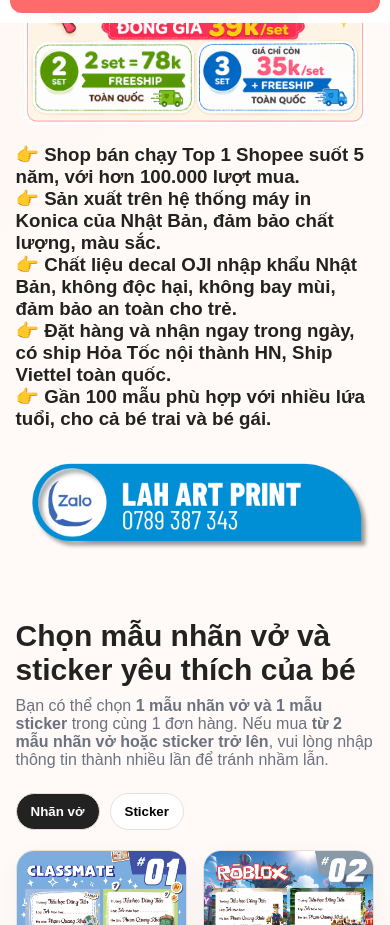
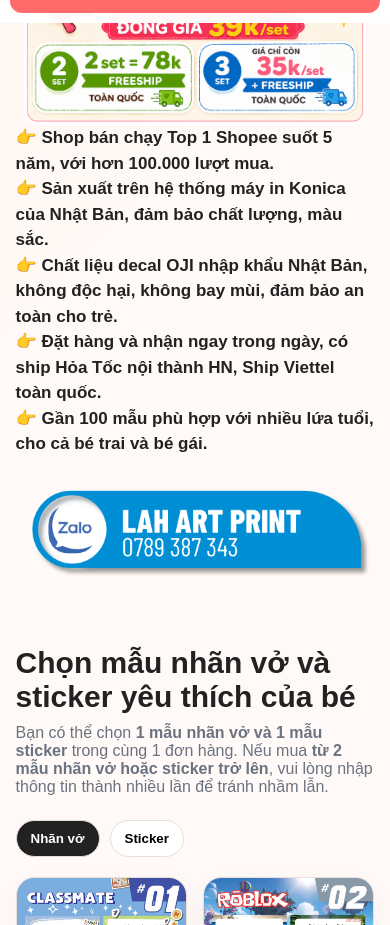
Before and after one commit to hieuho178/Nh-n-v-in-t-n-2026, a Next.js app: page / in a window 390 px wide. Shown: the part 821-1746 px from the top of the page. Built offline with nearby package versions, Linux system fonts and the light colour scheme.

Commit message:
Update globals.css

```diff
--- a/app/globals.css
+++ b/app/globals.css
@@ -162,3 +162,26 @@
     border-radius: 10px;
   }
 }
+/* Tăng kích thước phần giới thiệu */
+.hero-benefits h3 {
+  font-size: 24px;
+  line-height: 1.55;
+  font-weight: 700;
+  margin: 0;
+}
+
+/* Tablet */
+@media (max-width: 1024px) {
+  .hero-benefits h3 {
+    font-size: 21px;
+    line-height: 1.5;
+  }
+}
+
+/* Điện thoại */
+@media (max-width: 600px) {
+  .hero-benefits h3 {
+    font-size: 17px;
+    line-height: 1.5;
+  }
+}
```
